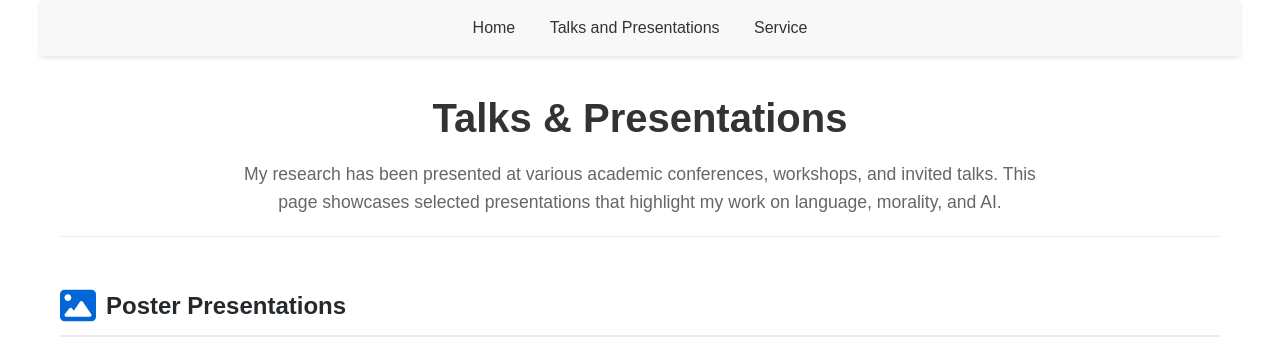
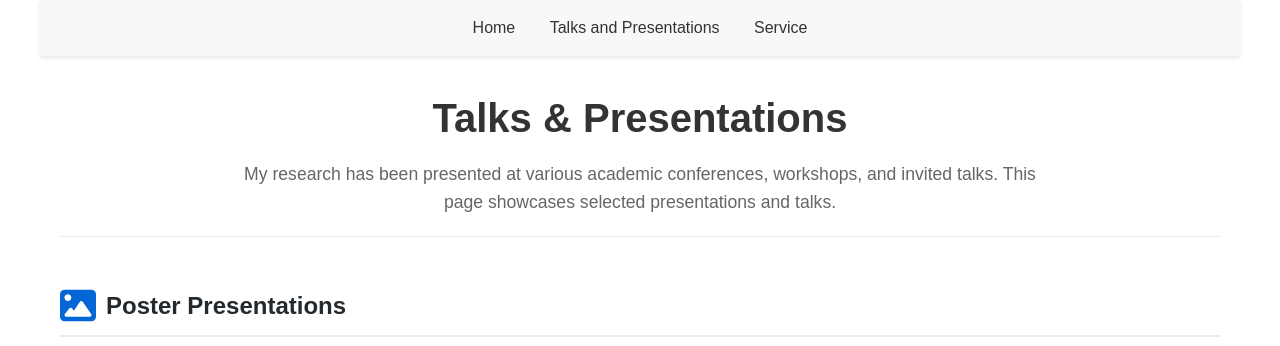
Before and after one commit to yalda-darya/yalda-darya.github.io, a plain HTML site: page talks.html in a window 1280 px wide. Shown: the top 346 px of the page. Drawn offline with Linux system fonts and the light colour scheme.

Commit message:
Update talks.html

```diff
--- a/talks.html
+++ b/talks.html
@@ -207,7 +207,7 @@
       <h1 class="page-title">Talks & Presentations</h1>
       <p class="page-subtitle">
         My research has been presented at various academic conferences, workshops, and invited talks.
-        This page showcases selected presentations that highlight my work on language, morality, and AI.
+        This page showcases selected presentations and talks.
       </p>
     </div>
 
```
